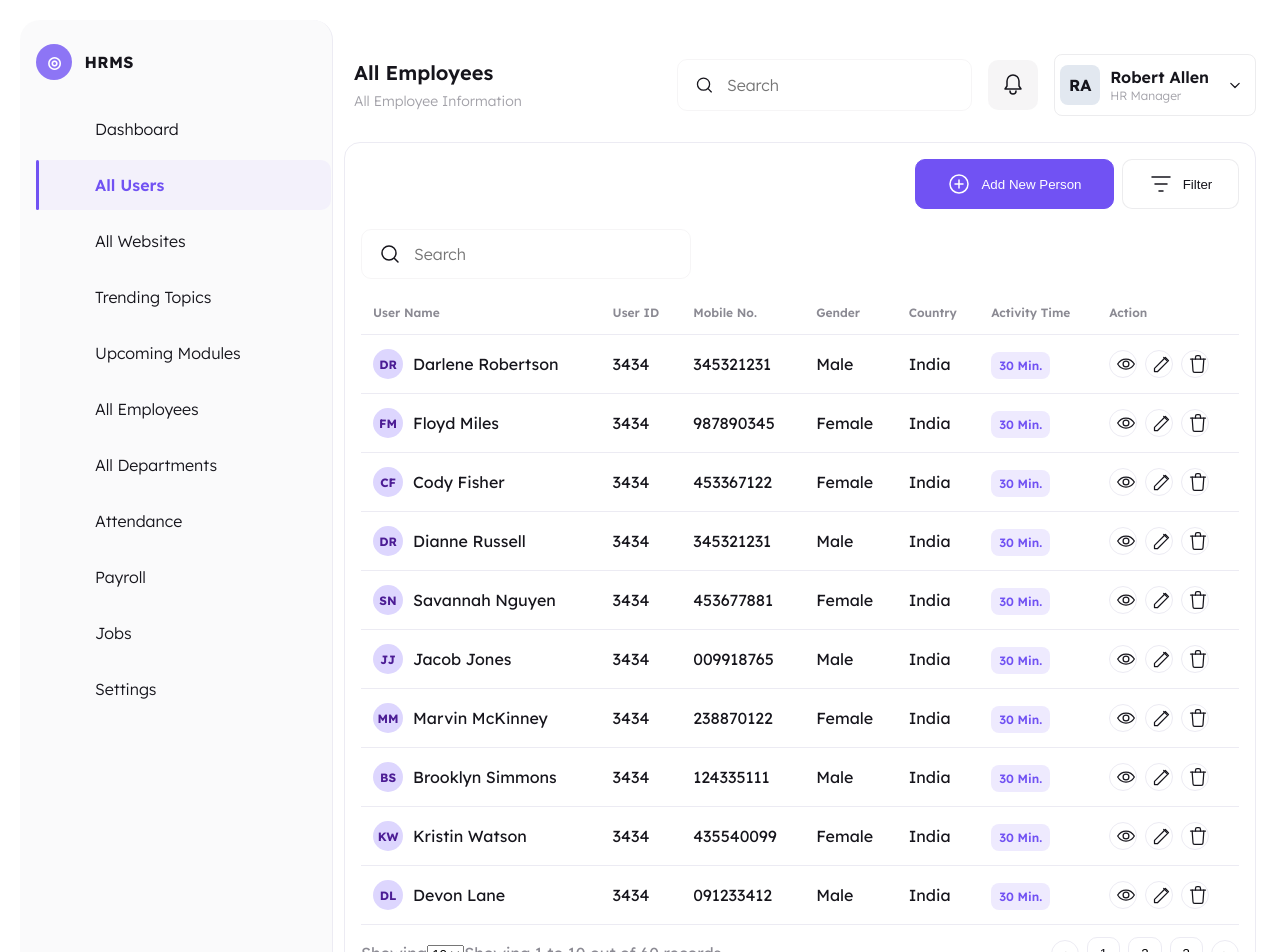
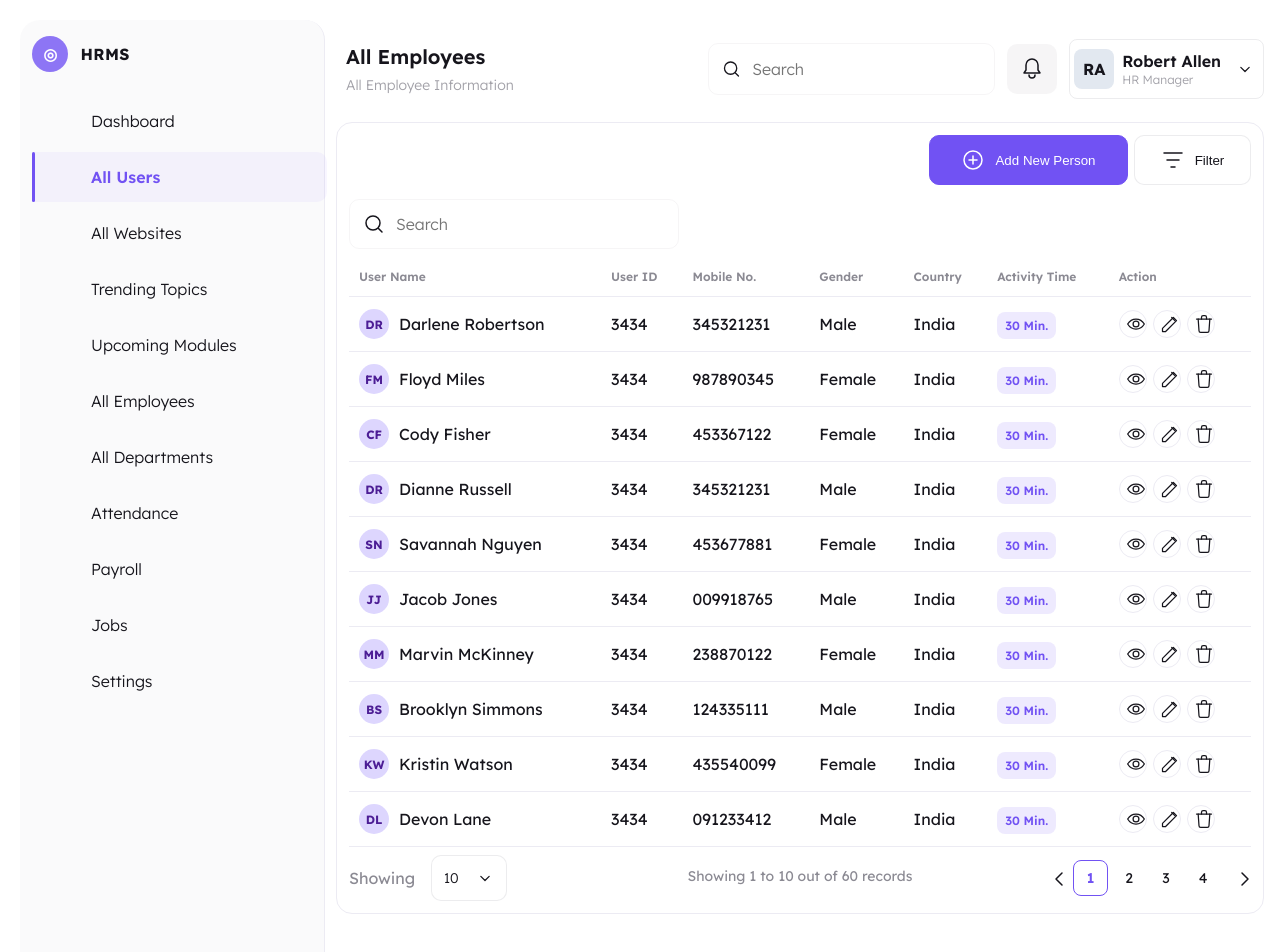
Before and after one commit to saivamshi4121/hrms-frontend, a React (Create React App) app: page / in a window 1280 px wide. Shown: the top 952 px of the page. Built offline with nearby package versions, Linux system fonts and the light colour scheme.

Commit message:
changes in the side bar padding and in the topbar chnagesd the search button

```diff
--- a/src/components/Sidebar.jsx
+++ b/src/components/Sidebar.jsx
@@ -26,8 +26,8 @@ function Sidebar() {
       </div>
 
       <nav className="nav">
-        <a className="nav-item" href="#">Dashboard</a>
-        <a className="nav-item active" href="#">All Users</a>
+        <a className="nav-item" href="#" aria-current="false">Dashboard</a>
+        <a className="nav-item active" href="#" aria-current="page">All Users</a>
         <a className="nav-item" href="#">All Websites</a>
         <a className="nav-item" href="#">Trending Topics</a>
         <a className="nav-item" href="#">Upcoming Modules</a>
--- a/src/components/Topbar.jsx
+++ b/src/components/Topbar.jsx
@@ -13,9 +13,9 @@ function Topbar() {
             <circle cx="11" cy="11" r="7" stroke="#16151C" strokeWidth="1.5" />
             <path d="M20 20l-3.5-3.5" stroke="#16151C" strokeWidth="1.5" strokeLinecap="round" />
           </svg>
-          <input placeholder="Search" />
+          <input placeholder="Search" aria-label="Search" />
         </div>
-        <button className="notif-btn" aria-label="notifications">
+        <button type="button" className="notif-btn" aria-label="Notifications">
           <svg width="24" height="24" viewBox="0 0 24 24" fill="none" xmlns="http://www.w3.org/2000/svg">
             <path d="M6 8a6 6 0 1 1 12 0v5l2 3H4l2-3V8Z" stroke="#16151C" strokeWidth="1.5" strokeLinejoin="round" />
             <path d="M9 18a3 3 0 0 0 6 0" stroke="#16151C" strokeWidth="1.5" strokeLinecap="round" />
--- a/src/components/UsersTable.jsx
+++ b/src/components/UsersTable.jsx
@@ -1,4 +1,10 @@
 import React from 'react';
+
+function getInitials(fullName) {
+  const parts = String(fullName).trim().split(/\s+/);
+  const initials = parts.slice(0, 2).map(part => part[0]?.toUpperCase() || '').join('');
+  return initials || 'U';
+}
 
 const mockUsers = [
   { name: 'Darlene Robertson', id: '3434', mobile: '345321231', gender: 'Male', country: 'India' },
@@ -38,34 +44,34 @@ function UsersTable() {
           </tr>
         </thead>
         <tbody>
-          {mockUsers.map((u) => (
-            <tr key={u.name}>
+          {mockUsers.map((user) => (
+            <tr key={user.name}>
               <td>
                 <div className="user-cell">
-                  <div className="avatar small">{u.name.split(' ').map(s=>s[0]).slice(0,2).join('')}</div>
-                  <span>{u.name}</span>
+                  <div className="avatar small" aria-hidden="true">{getInitials(user.name)}</div>
+                  <span>{user.name}</span>
                 </div>
               </td>
-              <td>{u.id}</td>
-              <td>{u.mobile}</td>
-              <td>{u.gender}</td>
-              <td>{u.country}</td>
+              <td>{user.id}</td>
+              <td>{user.mobile}</td>
+              <td>{user.gender}</td>
+              <td>{user.country}</td>
               <td><span className="badge">30 Min.</span></td>
               <td>
                 <div className="row-actions">
-                  <button className="icon-btn" title="view" aria-label="view">
+                  <button type="button" className="icon-btn" title="View" aria-label="View profile">
                     <svg width="24" height="24" viewBox="0 0 24 24" fill="none" xmlns="http://www.w3.org/2000/svg">
                       <path d="M2 12s3.5-6 10-6 10 6 10 6-3.5 6-10 6-10-6-10-6Z" stroke="#16151C" strokeWidth="1.5" strokeLinecap="round" strokeLinejoin="round"/>
                       <circle cx="12" cy="12" r="3.5" stroke="#16151C" strokeWidth="1.5"/>
                     </svg>
                   </button>
-                  <button className="icon-btn" title="edit" aria-label="edit">
+                  <button type="button" className="icon-btn" title="Edit" aria-label="Edit">
                     <svg width="24" height="24" viewBox="0 0 24 24" fill="none" xmlns="http://www.w3.org/2000/svg">
                       <path d="M3 17.25V21h3.75L19.81 7.94l-3.75-3.75L3 17.25Z" stroke="#16151C" strokeWidth="1.5" strokeLinejoin="round"/>
                       <path d="M14.06 4.19l3.75 3.75" stroke="#16151C" strokeWidth="1.5" strokeLinecap="round"/>
                     </svg>
                   </button>
-                  <button className="icon-btn" title="delete" aria-label="delete">
+                  <button type="button" className="icon-btn" title="Delete" aria-label="Delete">
                     <svg width="24" height="24" viewBox="0 0 24 24" fill="none" xmlns="http://www.w3.org/2000/svg">
                       <path d="M19 6l-1 14a2 2 0 0 1-2 2H8a2 2 0 0 1-2-2L5 6" stroke="#16151C" strokeWidth="1.5" strokeLinecap="round"/>
                       <path d="M3 6h18" stroke="#16151C" strokeWidth="1.5" strokeLinecap="round"/>
@@ -79,21 +85,33 @@ function UsersTable() {
         </tbody>
       </table>
       <div className="table-footer">
-        <div className="rows">
-          <span>Showing</span>
-          <select>
-            <option>10</option>
-            <option>20</option>
-            <option>50</option>
-          </select>
-          <span>Showing 1 to 10 out of 60 records</span>
+        <div className="footer-left">
+          <span className="muted">Showing</span>
+          <div className="page-size" role="button" aria-label="Rows per page">
+            <span className="page-size-value">10</span>
+            <svg width="20" height="20" viewBox="0 0 24 24" fill="none" xmlns="http://www.w3.org/2000/svg" aria-hidden="true">
+              <path d="M7 10l5 5 5-5" stroke="#16151C" strokeWidth="1.5" strokeLinecap="round" strokeLinejoin="round" />
+            </svg>
+          </div>
         </div>
-        <div className="pagination">
-          <button className="icon-btn">‹</button>
-          <button className="page current">1</button>
-          <button className="page">2</button>
-          <button className="page">3</button>
-          <button className="icon-btn">›</button>
+        <div className="footer-center muted">Showing 1 to 10 out of 60 records</div>
+        <div className="footer-right">
+          <button type="button" className="pager arrow" aria-label="Previous page">
+            <svg width="24" height="24" viewBox="0 0 24 24" fill="none" xmlns="http://www.w3.org/2000/svg">
+              <path d="M15 18l-6-6 6-6" stroke="#16151C" strokeWidth="1.5" strokeLinecap="round" strokeLinejoin="round" />
+            </svg>
+          </button>
+          <div className="page-numbers">
+            <button type="button" className="page-btn current">1</button>
+            <button type="button" className="page-btn">2</button>
+            <button type="button" className="page-btn">3</button>
+            <button type="button" className="page-btn">4</button>
+          </div>
+          <button type="button" className="pager arrow" aria-label="Next page">
+            <svg width="24" height="24" viewBox="0 0 24 24" fill="none" xmlns="http://www.w3.org/2000/svg">
+              <path d="M9 6l6 6-6 6" stroke="#16151C" strokeWidth="1.5" strokeLinecap="round" strokeLinejoin="round" />
+            </svg>
+          </button>
         </div>
       </div>
     </div>
--- a/src/pages/Dashboard.jsx
+++ b/src/pages/Dashboard.jsx
@@ -13,14 +13,14 @@ function Dashboard() {
         <section className="card">
           <div className="card-header">
             <div className="actions actions-right">
-              <button className="btn btn-primary add-person">
+              <button type="button" className="btn btn-primary add-person">
                 <svg width="24" height="24" viewBox="0 0 24 24" fill="none" xmlns="http://www.w3.org/2000/svg">
                   <circle cx="12" cy="12" r="9" stroke="#FFFFFF" strokeWidth="1.5"/>
                   <path d="M12 8v8M8 12h8" stroke="#FFFFFF" strokeWidth="1.5" strokeLinecap="round"/>
                 </svg>
                 <span>Add New Person</span>
               </button>
-              <button className="btn filter-btn">
+              <button type="button" className="btn filter-btn" aria-label="Open filters">
                 <svg width="24" height="24" viewBox="0 0 24 24" fill="none" xmlns="http://www.w3.org/2000/svg">
                   <path d="M3 5h18M6 12h12M10 19h4" stroke="#16151C" strokeWidth="1.5" strokeLinecap="round"/>
                 </svg>
--- a/src/styles/dashboard.css
+++ b/src/styles/dashboard.css
@@ -2,9 +2,11 @@
   --bg: #FFFFFF;
   --card: #FFFFFF;
   --text: #16151C;
-  --muted: #8b8a93;
+  --muted: #8B8A93;
   --primary: #7152F3;
-  --border: #ecebf3;
+  --border: #ECEBF3;
+  --radius-10: 10px;
+  --radius-12: 12px;
 }
 
 .dark {
@@ -37,7 +39,7 @@ body {
   background: #A2A1A80D;
   border-radius: 20px;
   border-right: 1px solid var(--border);
-  padding: 24px 16px;
+  padding: 16px 12px;
   display: flex;
   flex-direction: column;
   gap: 24px;
@@ -59,20 +61,20 @@ body {
 .toggle { display: flex; align-items: center; justify-content: center; }
 .toggle.active { background: var(--primary); color: #fff; }
 
-.main-content { padding: 24px; overflow: auto; }
+.main-content { padding: 16px; overflow: auto; }
 
-.topbar { position: relative; height: 82px; display: flex; align-items: center; justify-content: space-between; margin: 20px 0 16px; }
+.topbar { position: relative; height: 82px; display: flex; align-items: center; justify-content: space-between; margin: 12px 0 12px; }
 .header-meta { margin-left: 10px; display: flex; flex-direction: column; }
 .header-meta .page-title { font-weight: 600; font-size: 20px; line-height: 30px; }
 .header-meta .page-subtitle { color: #A2A1A8; font-weight: 300; font-size: 14px; line-height: 22px; }
 
-.header-controls { display: flex; align-items: center; gap: 16px; margin-left: auto; }
-.search-box { display: flex; align-items: center; gap: 10px; width: 261px; height: 50px; border: 1px solid rgba(162,161,168,0.1); border-radius: 10px; padding: 0 16px; }
+.header-controls { display: flex; align-items: center; gap: 12px; margin-left: auto; }
+.search-box { display: flex; align-items: center; gap: 8px; width: 261px; height: 50px; border: 1px solid rgba(162,161,168,0.1); border-radius: var(--radius-10); padding: 0 12px; }
 .search-box input { border: none; outline: none; width: 100%; font-family: 'Lexend'; font-weight: 300; font-size: 16px; color: rgba(22,21,28,0.2); background: transparent; }
 
-.notif-btn { width: 50px; height: 50px; border-radius: 10px; background: rgba(162,161,168,0.1); border: none; display: grid; place-items: center; cursor: pointer; }
+.notif-btn { width: 50px; height: 50px; border-radius: var(--radius-10); background: rgba(162,161,168,0.1); border: none; display: grid; place-items: center; cursor: pointer; }
 
-.profile-card { display: flex; align-items: center; gap: 10px; height: 50px; border: 1px solid rgba(162,161,168,0.2); border-radius: 8px; padding: 5px 10px 5px 5px; }
+.profile-card { display: flex; align-items: center; gap: 8px; height: 50px; border: 1px solid rgba(162,161,168,0.2); border-radius: 8px; padding: 4px 8px 4px 4px; }
 .profile-avatar { width: 40px; height: 40px; border-radius: 8px; background: url('') center/cover no-repeat, #e2e8f0; display:flex; align-items:center; justify-content:center; font-weight:700; }
 .profile-text .name { font-weight: 600; font-size: 16px; line-height: 24px; }
 .profile-text .role { font-weight: 300; font-size: 12px; line-height: 18px; color: #A2A1A8; margin-top: -2px; }
@@ -86,33 +88,39 @@ body {
 .icon-btn:hover { background: rgba(113,82,243,.06); border-color: rgba(113,82,243,.25); }
 .icon-btn svg { width: 20px; height: 20px; display: block; }
 
-.card { background: var(--card); border: 1px solid var(--border); border-radius: 16px; padding: 16px; }
-.card-header { display: flex; align-items: center; justify-content: flex-end; margin-bottom: 12px; }
+.card { background: var(--card); border: 1px solid var(--border); border-radius: 16px; padding: 12px; }
+.card-header { display: flex; align-items: center; justify-content: flex-end; margin-bottom: 8px; }
 .actions-right { margin-left: auto; }
 .page-title { margin: 0; font-size: 18px; }
 .page-subtitle { margin: 2px 0 0; color: var(--muted); font-size: 12px; }
-.actions { display: flex; align-items: center; gap: 8px; }
-.btn { border: 1px solid var(--border); background: var(--card); color: var(--text); padding: 10px 12px; border-radius: 10px; cursor: pointer; }
+.actions { display: flex; align-items: center; gap: 6px; }
+.btn { border: 1px solid var(--border); background: var(--card); color: var(--text); padding: 8px 10px; border-radius: var(--radius-10); cursor: pointer; }
 .btn-primary { background: var(--primary); color: #fff; border-color: var(--primary); }
 .btn-muted { color: var(--muted); }
-.btn.add-person { display: flex; align-items: center; justify-content: center; gap: 10px; width: 199px; height: 50px; padding: 20px; border-radius: 10px; }
+.btn.add-person { display: flex; align-items: center; justify-content: center; gap: 10px; width: 199px; height: 50px; padding: 16px; border-radius: var(--radius-10); }
 .btn.add-person svg { flex: none; }
-.btn.filter-btn { box-sizing: border-box; display: flex; align-items: center; justify-content: center; gap: 10px; width: 117px; height: 50px; padding: 20px; border-radius: 10px; border: 1px solid rgba(162,161,168,0.2); background: #fff; }
+.btn.filter-btn { box-sizing: border-box; display: flex; align-items: center; justify-content: center; gap: 10px; width: 117px; height: 50px; padding: 16px; border-radius: var(--radius-10); border: 1px solid rgba(162,161,168,0.2); background: #fff; }
 
 .table-wrapper { background: var(--card); }
-.table-toolbar { padding: 8px 0 12px; }
-.input-with-icon { box-sizing: border-box; display: flex; align-items: center; gap: 10px; width: 330px; height: 50px; border: 1px solid rgba(162,161,168,0.1); border-radius: 10px; padding: 13px 16px; }
+.table-toolbar { padding: 6px 0 8px; }
+.input-with-icon { box-sizing: border-box; display: flex; align-items: center; gap: 8px; width: 330px; height: 50px; border: 1px solid rgba(162,161,168,0.1); border-radius: var(--radius-10); padding: 10px 12px; }
 .input-with-icon input { border: none; outline: none; flex: 1; font-family: 'Lexend'; font-weight: 300; font-size: 16px; line-height: 24px; color: rgba(22,21,28,0.2); }
 
 table.table { width: 100%; border-collapse: collapse; }
-table.table thead th { text-align: left; color: var(--muted); font-weight: 600; font-size: 12px; padding: 14px 12px; border-bottom: 1px solid var(--border); }
-table.table tbody td { padding: 14px 12px; border-bottom: 1px solid var(--border); background: transparent; }
+table.table thead th { text-align: left; color: var(--muted); font-weight: 600; font-size: 12px; padding: 12px 10px; border-bottom: 1px solid var(--border); }
+table.table tbody td { padding: 12px 10px; border-bottom: 1px solid var(--border); background: transparent; }
 
 .user-cell { display: flex; align-items: center; gap: 10px; }
 .badge { background: rgba(113,82,243,.12); color: var(--primary); padding: 6px 8px; border-radius: 8px; font-size: 12px; font-weight: 600; }
-.row-actions { display: flex; gap: 8px; }
+.row-actions { display: flex; gap: 6px; }
 
-.table-footer { margin-top: 12px; display: flex; align-items: center; justify-content: space-between; color: var(--muted); }
-.pagination { display: flex; align-items: center; gap: 8px; }
-.page { border: 1px solid var(--border); background: var(--card); border-radius: 10px; padding: 8px 12px; cursor: pointer; }
-.page.current { background: var(--bg); color: var(--text); }
+.table-footer { margin-top: 8px; display: grid; grid-template-columns: 1fr auto 1fr; align-items: center; color: var(--muted); gap: 16px; }
+.footer-left { display: flex; align-items: center; gap: 16px; height: 46px; }
+.footer-left .page-size { box-sizing: border-box; width: 76px; height: 46px; border: 1px solid rgba(162,161,168,0.2); border-radius: var(--radius-10); background: #fff; display: flex; align-items: center; justify-content: center; gap: 16px; }
+.footer-left .page-size-value { color: var(--text); font-size: 14px; font-weight: 300; }
+.footer-center { text-align: center; font-size: 14px; height: 22px; }
+.footer-right { display: flex; align-items: center; gap: 8px; height: 36px; justify-self: end; }
+.pager.arrow { width: 24px; height: 24px; border: none; background: transparent; display: grid; place-items: center; cursor: pointer; }
+.page-numbers { display: flex; align-items: center; gap: 5px; height: 36px; }
+.page-btn { box-sizing: border-box; height: 36px; min-width: 32px; padding: 5px 10px; border-radius: 50px; background: #FFFFFF; border: 1px solid transparent; color: var(--text); font-family: 'Lexend'; font-size: 14px; }
+.page-btn.current { border: 1px solid var(--primary); color: var(--primary); font-weight: 600; border-radius: 8px; min-width: 35px; }
```
